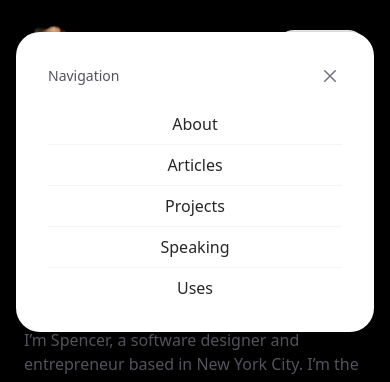
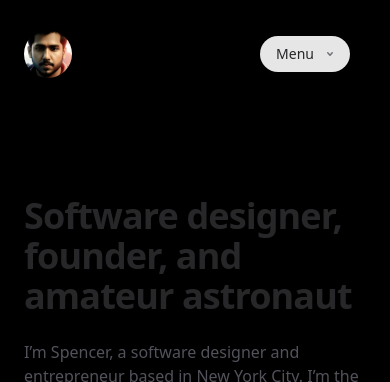
Before and after one commit to manohar4/Hemanth_Website, a React (Create React App) app: page / in a window 390 px wide. Shown: the top 382 px of the page. Built offline with nearby package versions, Linux system fonts and the light colour scheme; the HTML template or start-up script is replaced by a standard one.

Commit message:
fixed the mobile header responsive

```diff
--- a/src/components/Header.js
+++ b/src/components/Header.js
@@ -1,11 +1,21 @@
 
 
 import Logo from '../assets/images/logo.jpeg'
+import React, { useState } from "react";
+
 
 
 
 
 export default function Example() {
+
+  const [isOpen, setIsOpen] = useState(false);
+
+  function handleToggle() {
+    setIsOpen(!isOpen);
+  }
+
+
 
 
   return (
@@ -18,19 +28,31 @@ export default function Example() {
           </a>
         </div>
 
+        <div className="flex items-center justify-between px-4 py-3 sm:px-6 md:hidden">
+          <button  aria-expanded={isOpen}
+                onClick={handleToggle}  className="group flex items-center rounded-full bg-white/90 px-4 py-2 text-sm font-medium
+                  text-zinc-800 shadow-lg shadow-zinc-800/5 ring-1 ring-zinc-900/5 backdrop-blur dark:bg-zinc-800/90 dark:text-zinc-200
+                  dark:ring-white/10 dark:hover:ring-white/20" type="button" data-headlessui-state="" id="headlessui-popover-button-:R2qb6:">
+            Menu
+            <svg viewBox="0 0 8 6" aria-hidden="true" className="ml-3 h-auto w-2 stroke-zinc-500 group-hover:stroke-zinc-700 dark:group-hover:stroke-zinc-400">
+              <path d="M1.75 1.75 4 4.25l2.25-2.5" fill="none" stroke-width="1.5" stroke-linecap="round" stroke-linejoin="round"></path>
+            </svg>
+          </button>
 
-        <div className="pointer-events-auto md:hidden" data-headlessui-state="">
-          <button class="group flex items-center rounded-full bg-white/90 px-4 py-2 text-sm font-medium
-           text-zinc-800 shadow-lg shadow-zinc-800/5 ring-1 ring-zinc-900/5 backdrop-blur dark:bg-zinc-800/90 dark:text-zinc-200
-            dark:ring-white/10 dark:hover:ring-white/20" type="button" aria-expanded="false" data-headlessui-state="" id="headlessui-popover-button-:R2qb6:">
-              Menu
-              <svg viewBox="0 0 8 6" aria-hidden="true" class="ml-3 h-auto w-2 stroke-zinc-500 group-hover:stroke-zinc-700 dark:group-hover:stroke-zinc-400">
-                <path d="M1.75 1.75 4 4.25l2.25-2.5" fill="none" stroke-width="1.5" stroke-linecap="round" stroke-linejoin="round"></path>
-                </svg>
-              </button>
-              <div class="fixed inset-x-4 top-8 z-50 origin-top rounded-3xl bg-white p-8 ring-1 ring-zinc-900/5 dark:bg-zinc-900 dark:ring-zinc-800 opacity-100 scale-100" id="headlessui-popover-panel-:r1:" tabindex="-1" data-headlessui-state="close"><div class="flex flex-row-reverse items-center justify-between"><button aria-label="Close menu" class="-m-1 p-1" type="button" data-headlessui-state="close" tabindex="0"><svg viewBox="0 0 24 24" aria-hidden="true" class="h-6 w-6 text-zinc-500 dark:text-zinc-400"><path d="m17.25 6.75-10.5 10.5M6.75 6.75l10.5 10.5" fill="none" stroke="currentColor" stroke-width="1.5" stroke-linecap="round" stroke-linejoin="round"></path></svg></button><h2 class="text-sm font-medium text-zinc-600 dark:text-zinc-400">Navigation</h2></div><nav class="mt-6"><ul class="-my-2 divide-y divide-zinc-100 text-base text-zinc-800 dark:divide-zinc-100/5 dark:text-zinc-300"><li><a class="block py-2" data-headlessui-state="close" href="/about">About</a></li><li><a class="block py-2" data-headlessui-state="close" href="/articles">Articles</a></li><li><a class="block py-2" data-headlessui-state="close" href="/projects">Projects</a></li><li><a class="block py-2" data-headlessui-state="close" href="/speaking">Speaking</a></li><li><a class="block py-2" data-headlessui-state="close" href="/uses">Uses</a></li></ul></nav></div>
+          <nav className={`md:block ${isOpen ? "block" : "hidden"}`}>
+            <div className='fixed inset-x-4 top-8 z-50 origin-top rounded-3xl bg-white p-8 ring-1 ring-zinc-900/5 dark:bg-zinc-900 dark:ring-zinc-800 opacity-100 scale-100'>
+                <div className='flex flex-row-reverse items-center justify-between' >
+                    <button aria-label='Close Menu' onClick={handleToggle} type='button' className='-m-1 p-1' >
+                      <svg viewBox="0 0 24 24" aria-hidden="true" className="h-6 w-6 text-zinc-500 dark:text-zinc-400"><path d="m17.25 6.75-10.5 10.5M6.75 6.75l10.5 10.5" fill="none" stroke="currentColor" stroke-width="1.5" stroke-linecap="round" stroke-linejoin="round"></path></svg>
+                    </button>
+                    <h2 className="text-sm font-medium text-zinc-600 dark:text-zinc-400">Navigation</h2>
+                </div>
+                <nav className="mt-6 text-left" ><ul className="-my-2 divide-y divide-zinc-100 text-base text-zinc-800 dark:divide-zinc-100/5 dark:text-zinc-300"><li><a className="block py-2" data-headlessui-state="open" href="/about">About</a></li><li><a className="block py-2" data-headlessui-state="open" href="/articles">Articles</a></li><li><a className="block py-2" data-headlessui-state="open" href="/projects">Projects</a></li><li><a className="block py-2" data-headlessui-state="open" href="/speaking">Speaking</a></li><li><a className="block py-2" data-headlessui-state="open" href="/uses">Uses</a></li></ul></nav>
 
+            </div>
+          </nav>
         </div>
+
 
         <nav className="pointer-events-auto hidden md:block"><ul className="flex rounded-full bg-white/90 px-3 text-sm font-medium text-zinc-800 shadow-lg shadow-zinc-800/5 ring-1 ring-zinc-900/5 backdrop-blur dark:bg-zinc-800/90 dark:text-zinc-200 dark:ring-white/10"><li><a class="relative block px-3 py-2 transition hover:text-teal-500 dark:hover:text-teal-400" href="/about">About</a></li><li><a class="relative block px-3 py-2 transition hover:text-teal-500 dark:hover:text-teal-400" href="/articles">Articles</a></li><li><a class="relative block px-3 py-2 transition hover:text-teal-500 dark:hover:text-teal-400" href="/projects">Projects</a></li><li><a class="relative block px-3 py-2 transition hover:text-teal-500 dark:hover:text-teal-400" href="/speaking">Speaking</a></li><li><a class="relative block px-3 py-2 transition hover:text-teal-500 dark:hover:text-teal-400" href="/uses">Uses</a></li></ul></nav>
 
```
